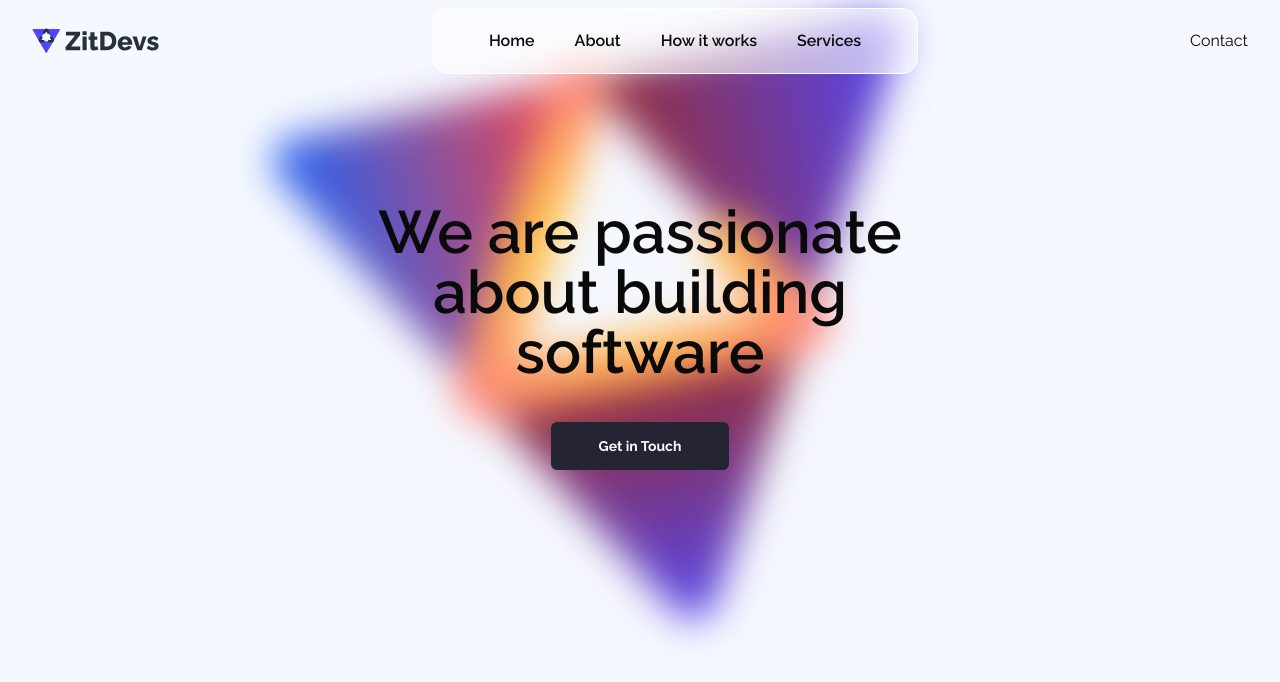
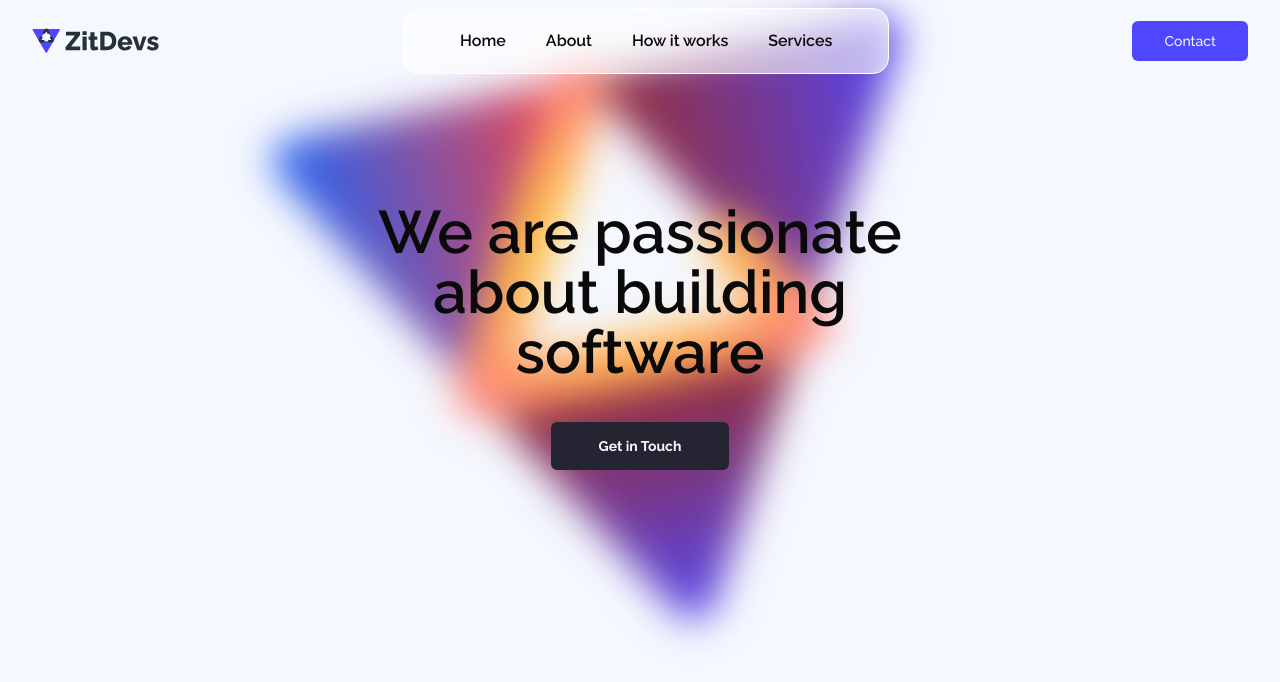
Before and after one commit to zitdevs/website, a Next.js app: page /en in a window 1280 px wide. Shown: the top 682 px of the page. Built offline with nearby package versions, Linux system fonts and the light colour scheme.

Commit message:
feat(header): replace native button with Button component
- Imported Button component into src/components/header/Header.tsx
- Replaced native button with Button component in the Header
- Applied 'secondary' variant and styling to the contact button

```diff
--- a/src/components/header/Header.tsx
+++ b/src/components/header/Header.tsx
@@ -2,6 +2,7 @@ import { LogoIcon } from "../icons/logo";
 import Link from "next/link";
 import Nav from "./Nav";
 import { Dictionary } from "@/get-dictionary";
+import { Button } from "../button/Button";
 
 export type HeaderProps = {
   tHeader: Dictionary["default"]["header"];
@@ -15,7 +16,9 @@ const Header: React.FC<HeaderProps> = ({ tHeader }) => {
       </Link>
       <Nav tNav={tHeader.menu} />
       <div>
-        <button>{tHeader.cta.contact}</button>
+        <Button variant="secondary" className="px-8">
+          {tHeader.cta.contact}
+        </Button>
       </div>
     </header>
   );
```
